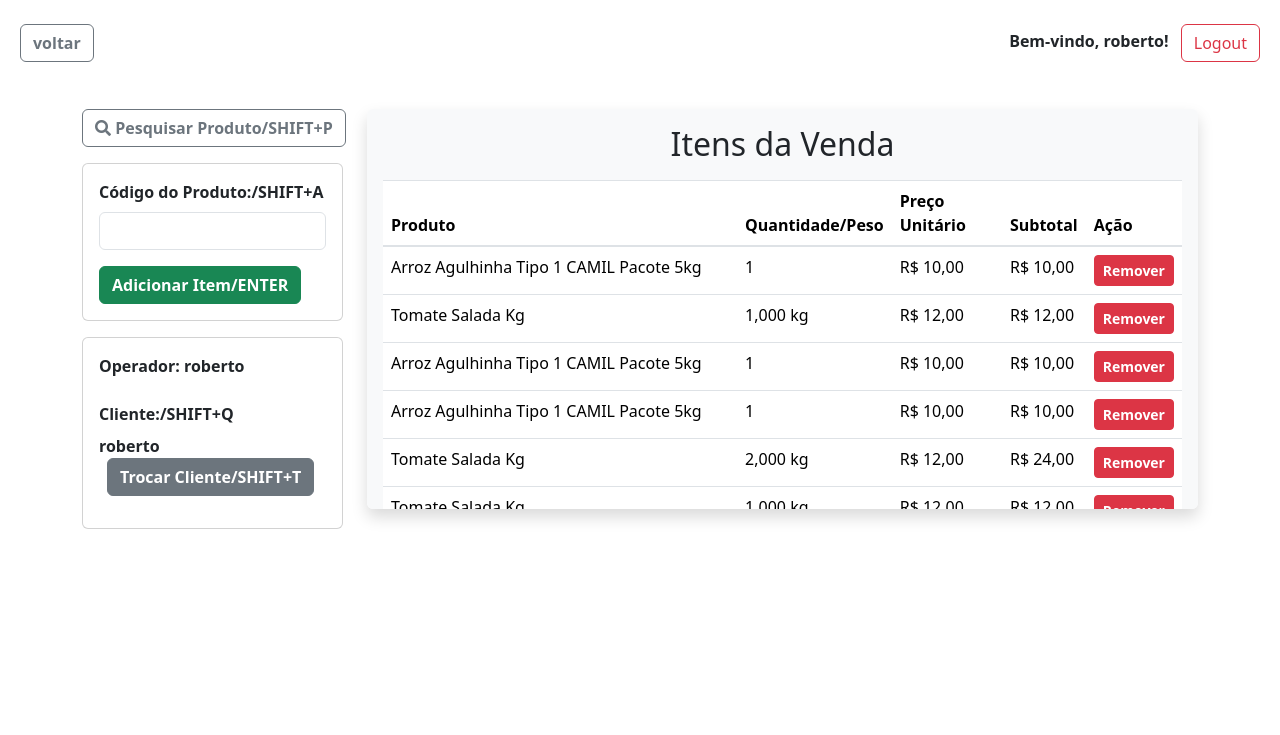
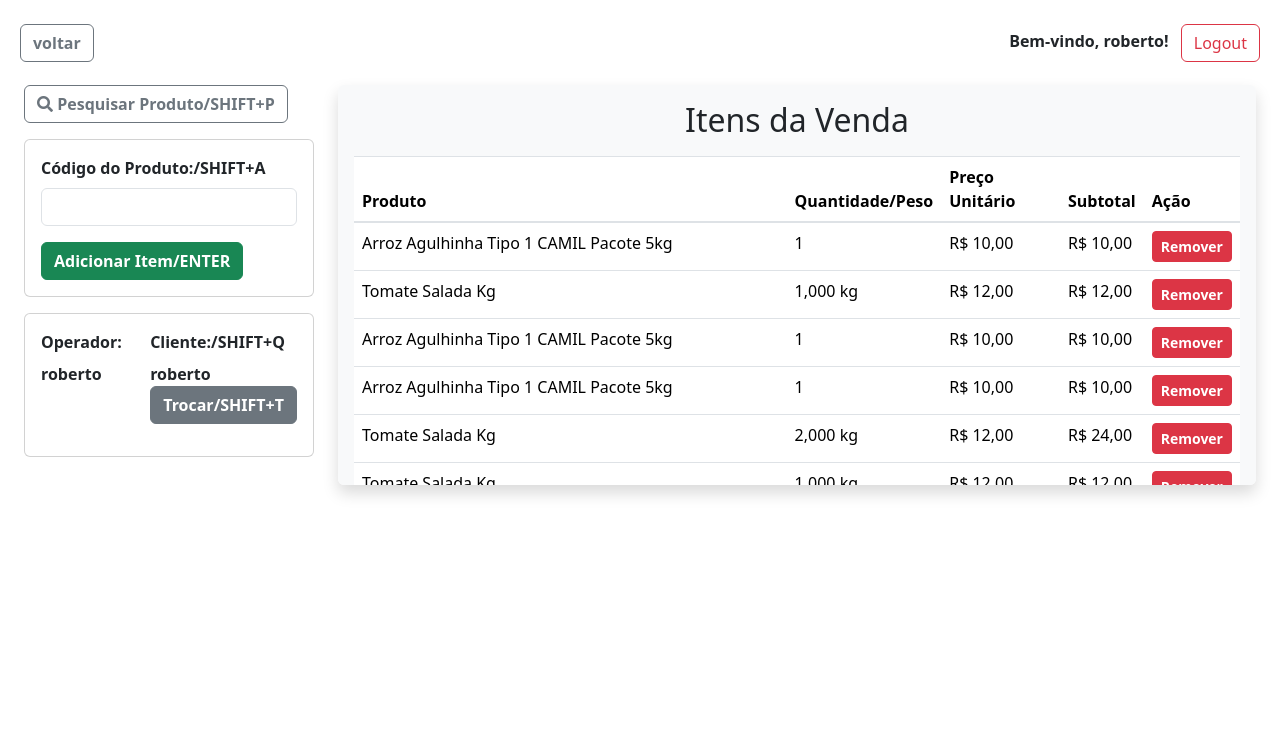
Before and after one commit to robaj9545/PDVSeplanNew, a Django app: page /pdvweb/realizar_venda/ in a window 1280 px wide. Shown: the top 735 px of the page. Run offline with Django 5.2, Linux system fonts and the light colour scheme; a user stored in the database is signed in; data comes from the database, SQL or seed files in the repository; both versions use the stored data as it was after the commit; some libraries are stand-ins or nearby versions.

Commit message:
Atualizando

```diff
--- a/pdvweb/templates/pdvweb/realizar_venda.html
+++ b/pdvweb/templates/pdvweb/realizar_venda.html
@@ -30,7 +30,7 @@
     </div>
 </div>
 
-<div class="container mt-4">
+<div class="container-fluid mt-6">
     <div class="row">
         <div class="col-md-3">
             <!-- Pesquisar Produto -->
@@ -43,7 +43,7 @@
 
             <!-- Adicionar Item à Venda -->
             <div class="card mb-3">
-                <div class="card-body">
+                <div class="card-body full-width-card-body d-flex justify-content-center align-items-centery">
                     <form method="post" id="adicionarItemForm">
                         {% csrf_token %}
                         <div class="form-group">
@@ -75,20 +75,20 @@
 
             <!-- Operador e Cliente -->
             <div class="card mb-3">
-                <div class="card-body">
+                <div class="card-body full-width-card-body d-flex justify-content-center align-items-centery">
                     <div class="form-group">
                         <label for="operador"><strong>Operador:</strong></label>
                         <strong>{{ request.user }}</strong>
                     </div>
-                    <div class="form-group">
+                    <br>
+                    <div class="form-group ms-3">
                         <label for="cliente"><strong>Cliente:/SHIFT+Q</strong></label>
-                        <div class="form-inline">
+                        <div class="">
                             {% if venda.cliente %}
-                            <span id="nome_cliente_label"><strong>{{ venda.cliente.nome }}</strong></span>
-                            <button id="trocarClienteBtn" class="btn btn-secondary ms-2"><strong>Trocar
-                                    Cliente/SHIFT+T</strong></button>
+                            <span id="nome_cliente_label ms-2"><strong>{{ venda.cliente.nome }}</strong></span>
+                            <button id="trocarClienteBtn" class="btn btn-secondary "><strong>Trocar/SHIFT+T</strong></button>
                             {% else %}
-                            <input type="text" id="nome_cliente" class="form-control mr-2" placeholder="Nome">
+                            <!--<input type="text" id="nome_cliente" class="form-control mr-2" placeholder="Nome">-->
                             <input type="text" id="cpf_cliente" class="form-control mr-2" placeholder="CPF">
                             <button id="verificarClienteBtn"
                                 class="btn btn-primary"><strong>Verificar/SHIFT+V</strong></button>
@@ -140,6 +140,7 @@
                     </div>
                 </div>
             </div>
+
         </div>
 
         <!-- Itens da Venda -->
@@ -193,6 +194,9 @@
     <div class="fixed-bottom text-center mb-4">
         <div class="container">
             <div class="row justify-content-center">
+
+
+
                 {% if venda.id %}
                 <div class="col-md-auto">
                     <form method="post" action="{% url 'pdvweb:cancelar_venda' venda.id %}" class="d-inline ml-2">
@@ -310,6 +314,16 @@
             }
         });
 
+        function rolarParaUltimoItem() {
+            console.log("TABELA FUNCIONANDO");
+            var tabela = $('#itens-da-venda');
+            var alturaTabela = tabela[0].scrollHeight - tabela[0].offsetHeight;
+            console.log(alturaTabela);
+            tabela.animate({
+                scrollTop: alturaTabela
+            }, 500);
+        }
+
 
 
         // Script para adicionar item à venda
@@ -334,6 +348,8 @@
                         // Atualize a seção do HTML que exibe o valor total da venda
                         $('#valor_total_venda').text(data.valor_total_venda);
                         window.location.reload(); // Se necessário
+                        rolarParaUltimoItem();
+
                     },
                     error: function (error) {
                         console.log('Erro ao adicionar item à venda:', error);
@@ -353,6 +369,7 @@
                         // Atualize a seção do HTML que exibe o valor total da venda
                         $('#valor_total_venda').text(data.valor_total_venda);
                         window.location.reload(); // Se necessário
+                        rolarParaUltimoItem();
                     },
                     error: function (error) {
                         console.log('Erro ao adicionar item à venda:', error);
@@ -360,6 +377,7 @@
                 });
             }
         });
+
 
 
 
@@ -492,7 +510,7 @@
                         focusInput('#codigo_produto_base');
                         break;
                     case 'Q':
-                        focusInput('#nome_cliente');
+                        focusInput('#cpf_cliente');
                         break;
                     case 'V':
                         clickButton('#verificarClienteBtn');
```
Also changed, not shown: db.sqlite3.
